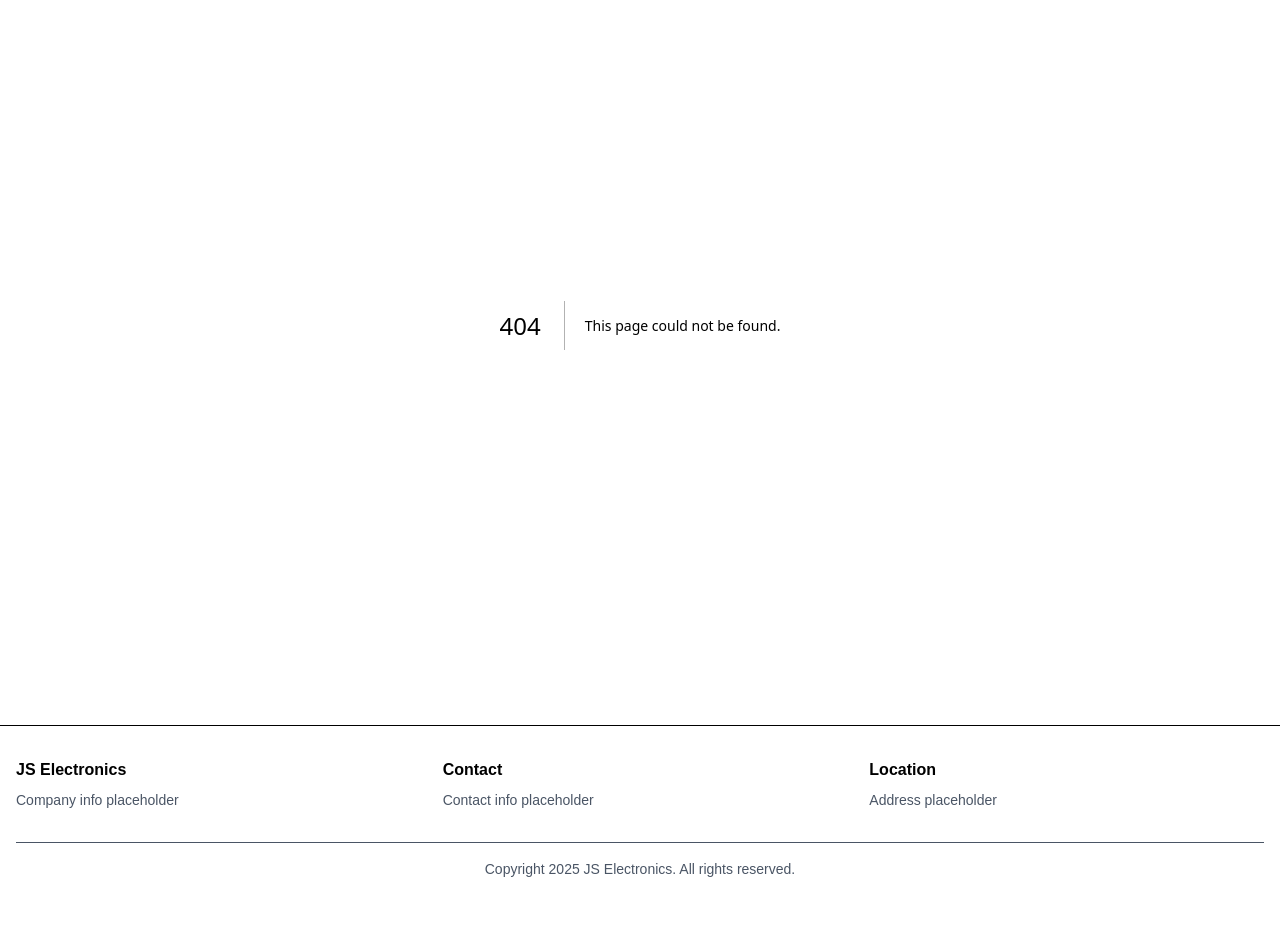
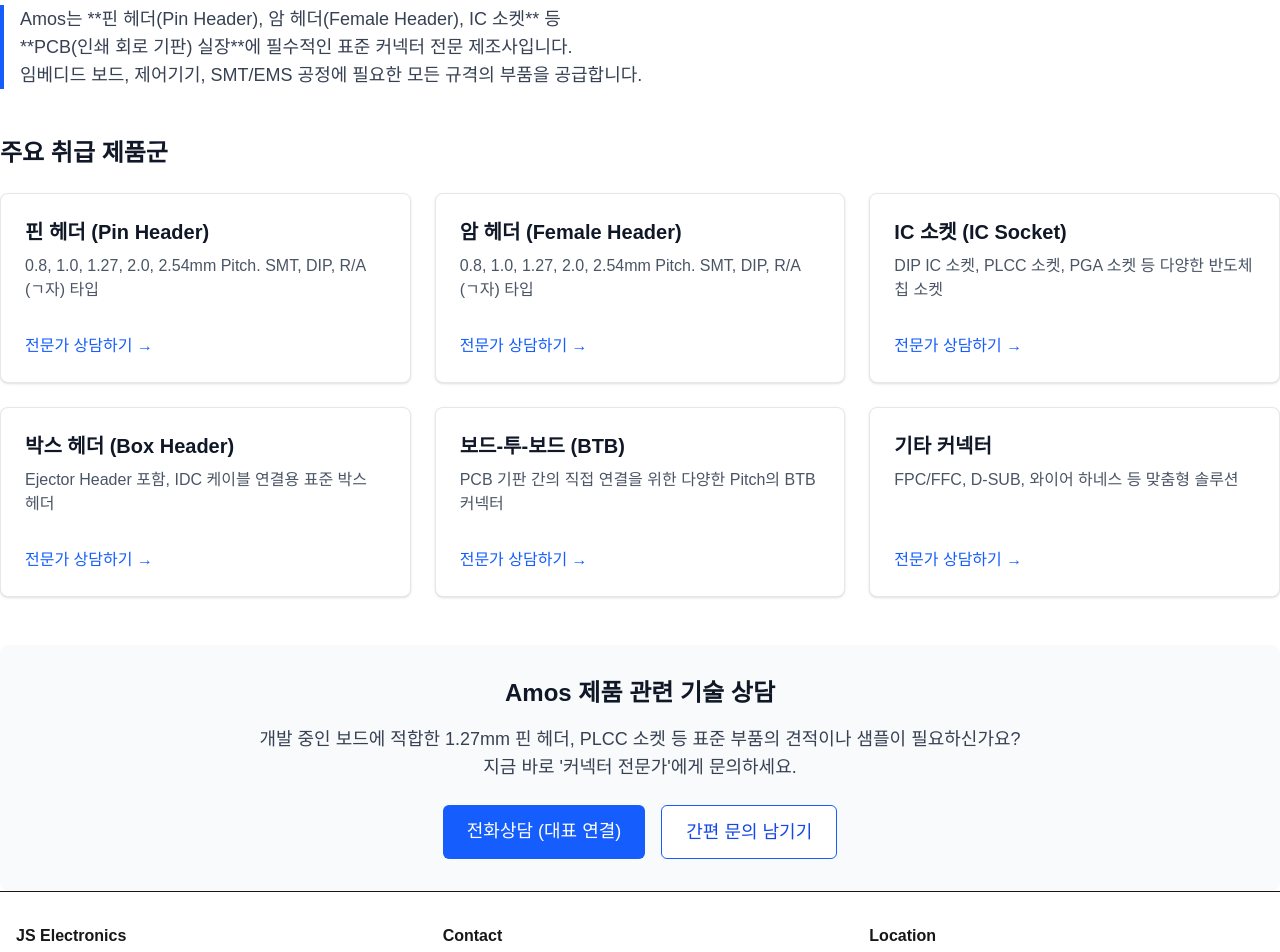
Before and after one commit to ajong3287/jselectron-website, a Next.js app: page /products/amos in a window 1280 px wide. Before the commit this address had no page. Shown: the part 140-1092 px from the top of the page. Before the commit the page ends 1051 px from the top, so only its background shows below. Built offline with nearby package versions, Linux system fonts and the light colour scheme.

Commit message:
feat: Story 2.2e - Create /products/amos page

```diff
--- /dev/null
+++ b/src/app/products/amos/page.tsx
@@ -0,0 +1,93 @@
+import type { Metadata } from 'next';
+import Link from 'next/link';
+
+export const metadata: Metadata = {
+  title: 'Amos 핀 커넥터 | 제이에스일렉트론',
+  description: 'Amos (아모스)의 핀 헤더, 암 헤더, IC 소켓, PLCC 소켓 등 PCB 표준 커넥터 전문. 전문가와 상담하세요.',
+};
+
+// Amos 핵심 제품 카테고리 (PDF 카탈로그 기반)
+const categories = [
+  { name: '핀 헤더 (Pin Header)', description: '0.8, 1.0, 1.27, 2.0, 2.54mm Pitch. SMT, DIP, R/A (ㄱ자) 타입' },
+  { name: '암 헤더 (Female Header)', description: '0.8, 1.0, 1.27, 2.0, 2.54mm Pitch. SMT, DIP, R/A (ㄱ자) 타입' },
+  { name: 'IC 소켓 (IC Socket)', description: 'DIP IC 소켓, PLCC 소켓, PGA 소켓 등 다양한 반도체 칩 소켓' },
+  { name: '박스 헤더 (Box Header)', description: 'Ejector Header 포함, IDC 케이블 연결용 표준 박스 헤더' },
+  { name: '보드-투-보드 (BTB)', description: 'PCB 기판 간의 직접 연결을 위한 다양한 Pitch의 BTB 커넥터' },
+  { name: '기타 커넥터', description: 'FPC/FFC, D-SUB, 와이어 하네스 등 맞춤형 솔루션' },
+];
+
+export default function AmosPage() {
+  return (
+    <div className="space-y-12">
+      {/* 페이지 타이틀 */}
+      <section>
+        <div className="flex items-center justify-between mb-4">
+          <h1 className="text-3xl font-bold text-gray-900">
+            Amos (아모스)
+          </h1>
+          {/* 임시 로고 */}
+          <div className="w-32 h-16 flex items-center justify-center bg-gray-50 rounded-md">
+             <span className="text-gray-400 italic">(Amos 로고)</span>
+          </div>
+        </div>
+        <p className="text-lg text-gray-700 border-l-4 border-blue-600 pl-4">
+          Amos는 **핀 헤더(Pin Header), 암 헤더(Female Header), IC 소켓** 등
+          <br />
+          **PCB(인쇄 회로 기판) 실장**에 필수적인 표준 커넥터 전문 제조사입니다.
+          <br />
+          임베디드 보드, 제어기기, SMT/EMS 공정에 필요한 모든 규격의 부품을 공급합니다.
+        </p>
+      </section>
+
+      {/* 제품 카테고리 리스트 (AC 2) */}
+      <section>
+        <h2 className="text-2xl font-semibold text-gray-900 mb-6">
+          주요 취급 제품군
+        </h2>
+        <div className="grid grid-cols-1 md:grid-cols-2 lg:grid-cols-3 gap-6">
+          {categories.map((category) => (
+            <div key={category.name}
+                 className="p-6 bg-white border border-gray-200 rounded-lg shadow-sm flex flex-col justify-between">
+              <div>
+                <h3 className="text-xl font-semibold text-gray-900 mb-2">
+                  {category.name}
+                </h3>
+                <p className="text-gray-600 mb-4">
+                  {category.description}
+                </p>
+              </div>
+              <div className="mt-4">
+                <Link href="/contact"
+                      className="text-blue-600 hover:text-blue-800 font-medium">
+                  전문가 상담하기 →
+                </Link>
+              </div>
+            </div>
+          ))}
+        </div>
+      </section>
+
+      {/* 상담 유도 섹션 (AC 3) */}
+      <section className="text-center bg-gray-50 p-8 rounded-lg">
+        <h3 className="text-2xl font-semibold text-gray-900 mb-4">
+          Amos 제품 관련 기술 상담
+        </h3>
+        <p className="text-lg text-gray-700 mb-6">
+          개발 중인 보드에 적합한 1.27mm 핀 헤더, PLCC 소켓 등 표준 부품의 견적이나 샘플이 필요하신가요?
+          <br />
+          지금 바로 '커넥터 전문가'에게 문의하세요.
+        </p>
+        <div className="flex justify-center gap-4">
+            <Link href="/contact"
+                className="inline-block text-white bg-blue-600 hover:bg-blue-700 px-6 py-3 rounded-md text-lg font-medium">
+                전화상담 (대표 연결)
+            </Link>
+            <Link href="/contact"
+                className="inline-block text-blue-700 bg-white border border-blue-600 hover:bg-blue-50 px-6 py-3 rounded-md text-lg font-medium">
+                간편 문의 남기기
+            </Link>
+        </div>
+      </section>
+    </div>
+  );
+}
```
